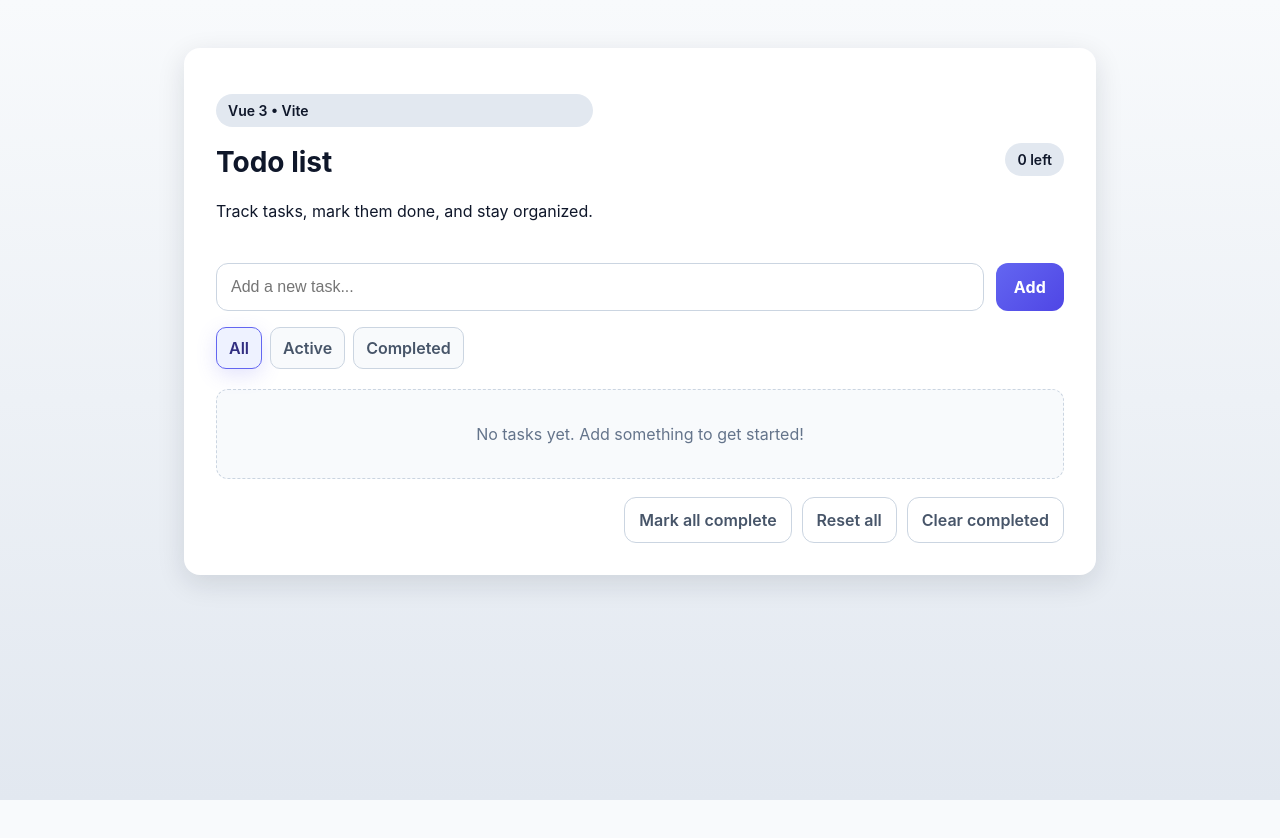
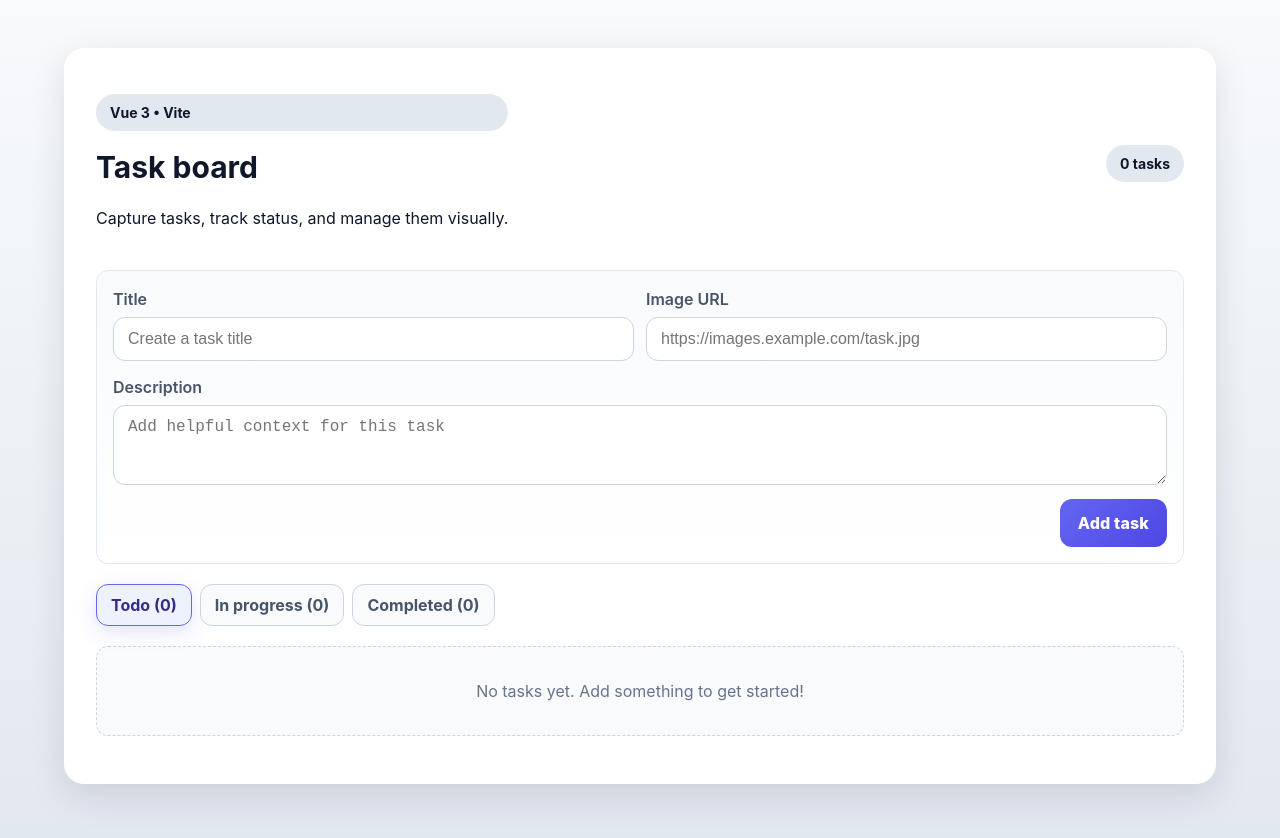
Before and after one commit to ejlex/todolist, a Vue app: page / in a window 1280 px wide. Shown: the top 838 px of the page. Before the commit the page ends 800 px from the top, so only its background shows below. Built offline with nearby package versions, Linux system fonts and the light colour scheme.

Commit message:
Revamp task board with cards and filters

```diff
--- a/src/App.vue
+++ b/src/App.vue
@@ -3,22 +3,49 @@
     <header class="heading">
       <div>
         <p class="badge">Vue 3 • Vite</p>
-        <h1>Todo list</h1>
-        <p>Track tasks, mark them done, and stay organized.</p>
+        <h1>Task board</h1>
+        <p>Capture tasks, track status, and manage them visually.</p>
       </div>
-      <div class="badge">{{ remaining }} left</div>
+      <div class="badge">{{ counts.todo }} tasks</div>
     </header>
 
-    <form class="form" @submit.prevent="addTodo">
+    <form class="form" @submit.prevent="addTask">
+      <div class="form-grid">
+        <label>
+          <span>Title</span>
           <input
-        v-model.trim="draft"
+            v-model.trim="draft.title"
             type="text"
-        name="todo"
+            name="title"
             autocomplete="off"
-        placeholder="Add a new task..."
-        aria-label="New task"
+            placeholder="Create a task title"
+            aria-label="Task title"
+            required
           />
-      <button type="submit">Add</button>
+        </label>
+        <label>
+          <span>Image URL</span>
+          <input
+            v-model.trim="draft.image"
+            type="url"
+            name="image"
+            autocomplete="off"
+            placeholder="https://images.example.com/task.jpg"
+            aria-label="Task image URL"
+          />
+        </label>
+      </div>
+      <label class="full-row">
+        <span>Description</span>
+        <textarea
+          v-model.trim="draft.description"
+          name="description"
+          rows="3"
+          placeholder="Add helpful context for this task"
+          aria-label="Task description"
+        />
+      </label>
+      <button type="submit">Add task</button>
     </form>
 
     <div class="filters" role="group" aria-label="Filter tasks">
@@ -30,120 +57,114 @@
         :class="{ active: filter === option.value }"
         @click="filter = option.value"
       >
-        {{ option.label }}
+        {{ option.label }} ({{ option.count }})
       </button>
     </div>
 
-    <ul v-if="filteredTodos.length" class="todos" aria-live="polite">
-      <TodoItem
-        v-for="todo in filteredTodos"
-        :key="todo.id"
-        :modelValue="todo"
-        @update:modelValue="updateTodo"
-        @delete="deleteTodo(todo.id)"
+    <section v-if="filteredTasks.length" class="task-grid" aria-live="polite">
+      <TaskCard
+        v-for="task in filteredTasks"
+        :key="task.id"
+        :model-value="task"
+        @update:modelValue="updateTask"
+        @delete="deleteTask(task.id)"
+        @duplicate="duplicateTask(task)"
       />
-    </ul>
+    </section>
     <p v-else class="empty">No tasks yet. Add something to get started!</p>
-
-    <div class="actions">
-      <button type="button" class="secondary-btn" @click="markAll(true)" :disabled="!todoList.length">
-        Mark all complete
-      </button>
-      <button type="button" class="secondary-btn" @click="markAll(false)" :disabled="!todoList.length">
-        Reset all
-      </button>
-      <button
-        type="button"
-        class="secondary-btn"
-        @click="clearCompleted"
-        :disabled="completed === 0"
-      >
-        Clear completed
-      </button>
-    </div>
   </main>
 </template>
 
 <script setup>
-import { computed, ref, watch } from 'vue'
-import TodoItem from './components/TodoItem.vue'
+import { computed, reactive, ref, watch } from 'vue'
+import TaskCard from './components/TaskCard.vue'
 
-const draft = ref('')
 const filter = ref('all')
-const todoList = ref(loadTodos())
+const tasks = ref(loadTasks())
 
-const filters = [
-  { label: 'All', value: 'all' },
-  { label: 'Active', value: 'active' },
-  { label: 'Completed', value: 'completed' },
-]
+const draft = reactive({
+  title: '',
+  description: '',
+  image: '',
+})
 
-function loadTodos() {
-  const saved = localStorage.getItem('todos')
+const filters = computed(() => [
+  { label: 'Todo', value: 'all', count: tasks.value.length },
+  {
+    label: 'In progress',
+    value: 'in-progress',
+    count: tasks.value.filter((task) => task.status === 'in-progress').length,
+  },
+  { label: 'Completed', value: 'completed', count: tasks.value.filter((task) => task.status === 'completed').length },
+])
+
+const counts = computed(() => ({
+  todo: tasks.value.length,
+  completed: tasks.value.filter((task) => task.status === 'completed').length,
+}))
+
+watch(
+  tasks,
+  () => {
+    localStorage.setItem('tasks', JSON.stringify(tasks.value))
+  },
+  { deep: true }
+)
+
+function loadTasks() {
+  const saved = localStorage.getItem('tasks')
   if (!saved) return []
+
   try {
     return JSON.parse(saved)
-  } catch (err) {
-    console.warn('Could not parse saved todos', err)
+  } catch (error) {
+    console.warn('Could not parse saved tasks', error)
     return []
   }
 }
 
-const persist = () => {
-  localStorage.setItem('todos', JSON.stringify(todoList.value))
+const addTask = () => {
+  if (!draft.title.trim()) return
+
+  tasks.value.unshift({
+    id: crypto.randomUUID(),
+    title: draft.title.trim(),
+    description: draft.description,
+    image: draft.image,
+    status: 'todo',
+    createdAt: new Date().toISOString(),
+  })
+
+  draft.title = ''
+  draft.description = ''
+  draft.image = ''
 }
 
-watch(
-  todoList,
-  () => {
-    persist()
-  },
-  { deep: true }
-)
-
-const addTodo = () => {
-  const text = draft.value.trim()
-  if (!text) return
-
-  todoList.value.unshift({
-    id: crypto.randomUUID(),
-    text,
-    completed: false,
-  })
-  draft.value = ''
-}
-
-const updateTodo = (updated) => {
-  const index = todoList.value.findIndex((todo) => todo.id === updated.id)
+const updateTask = (updated) => {
+  const index = tasks.value.findIndex((task) => task.id === updated.id)
   if (index !== -1) {
-    todoList.value[index] = updated
+    tasks.value[index] = updated
   }
 }
 
-const deleteTodo = (id) => {
-  const index = todoList.value.findIndex((todo) => todo.id === id)
+const deleteTask = (id) => {
+  const index = tasks.value.findIndex((task) => task.id === id)
   if (index !== -1) {
-    todoList.value.splice(index, 1)
+    tasks.value.splice(index, 1)
   }
 }
 
-const filteredTodos = computed(() => {
-  if (filter.value === 'active') return todoList.value.filter((todo) => !todo.completed)
-  if (filter.value === 'completed') return todoList.value.filter((todo) => todo.completed)
-  return todoList.value
+const duplicateTask = (task) => {
+  tasks.value.unshift({
+    ...task,
+    id: crypto.randomUUID(),
+    createdAt: new Date().toISOString(),
   })
-
-const completed = computed(() => todoList.value.filter((todo) => todo.completed).length)
-const remaining = computed(() => todoList.value.length - completed.value)
-
-const clearCompleted = () => {
-  const next = todoList.value.filter((todo) => !todo.completed)
-  todoList.value.splice(0, todoList.value.length, ...next)
 }
 
-const markAll = (value) => {
-  todoList.value.forEach((todo) => {
-    todo.completed = value
+const filteredTasks = computed(() => {
+  if (filter.value === 'in-progress') return tasks.value.filter((task) => task.status === 'in-progress')
+  if (filter.value === 'completed') return tasks.value.filter((task) => task.status === 'completed')
+  return tasks.value
 })
-}
 </script>
--- a/src/assets/main.css
+++ b/src/assets/main.css
@@ -1,15 +1,15 @@
 @import './base.css';
 
 #app {
-  max-width: 960px;
+  max-width: 1200px;
   margin: 0 auto;
   padding: 48px 24px 64px;
 }
 
 .app-shell {
-  background: white;
-  border-radius: 16px;
-  box-shadow: 0 8px 28px rgba(15, 23, 42, 0.12);
+  background: #ffffff;
+  border-radius: 20px;
+  box-shadow: 0 12px 36px rgba(15, 23, 42, 0.12);
   padding: 32px;
 }
 
@@ -22,27 +22,48 @@
 }
 
 .heading h1 {
-  font-size: 28px;
+  font-size: 30px;
   margin: 0;
 }
 
 .badge {
   background: #e2e8f0;
   color: #0f172a;
-  font-weight: 600;
-  padding: 6px 12px;
+  font-weight: 700;
+  padding: 8px 14px;
   border-radius: 999px;
   font-size: 14px;
 }
 
 .form {
   display: flex;
-  gap: 12px;
-  margin-bottom: 16px;
+  flex-direction: column;
+  gap: 14px;
+  margin-bottom: 20px;
+  padding: 16px;
+  border: 1px solid #e2e8f0;
+  border-radius: 12px;
+  background: linear-gradient(180deg, #f8fafc 0%, #ffffff 100%);
 }
 
-.form input {
-  flex: 1;
+.form-grid {
+  display: grid;
+  grid-template-columns: repeat(auto-fit, minmax(240px, 1fr));
+  gap: 12px;
+}
+
+.form label {
+  display: flex;
+  flex-direction: column;
+  gap: 6px;
+  font-weight: 600;
+  color: #475569;
+}
+
+.form input,
+.form textarea,
+.form select {
+  width: 100%;
   padding: 12px 14px;
   font-size: 16px;
   border: 1px solid #cbd5e1;
@@ -51,19 +72,22 @@
   transition: border-color 0.2s ease, box-shadow 0.2s ease;
 }
 
-.form input:focus {
+.form input:focus,
+.form textarea:focus,
+.form select:focus {
   border-color: #6366f1;
   box-shadow: 0 0 0 4px rgba(99, 102, 241, 0.18);
 }
 
 .form button {
+  align-self: flex-end;
   background: linear-gradient(135deg, #6366f1, #4f46e5);
   color: white;
   border: none;
   padding: 12px 18px;
   border-radius: 12px;
   cursor: pointer;
-  font-weight: 700;
+  font-weight: 800;
   letter-spacing: 0.01em;
   transition: transform 0.08s ease, box-shadow 0.15s ease;
 }
@@ -82,12 +106,12 @@
 
 .filter-btn {
   border: 1px solid #cbd5e1;
-  padding: 8px 12px;
-  border-radius: 10px;
+  padding: 8px 14px;
+  border-radius: 12px;
   background: #f8fafc;
   cursor: pointer;
   transition: all 0.15s ease;
-  font-weight: 600;
+  font-weight: 700;
   color: #475569;
 }
 
@@ -98,10 +122,10 @@
   box-shadow: 0 6px 20px rgba(99, 102, 241, 0.18);
 }
 
-.todos {
-  display: flex;
-  flex-direction: column;
-  gap: 12px;
+.task-grid {
+  display: grid;
+  grid-template-columns: repeat(auto-fit, minmax(260px, 1fr));
+  gap: 16px;
 }
 
 .empty {
@@ -113,26 +137,6 @@
   background: #f8fafc;
 }
 
-.actions {
-  display: flex;
-  gap: 10px;
-  margin-top: 18px;
-  justify-content: flex-end;
+a {
+  color: inherit;
 }
-
-.secondary-btn {
-  background: white;
-  border: 1px solid #cbd5e1;
-  padding: 10px 14px;
-  border-radius: 12px;
-  cursor: pointer;
-  font-weight: 600;
-  color: #475569;
-  transition: background 0.15s ease, color 0.15s ease, border 0.15s ease;
-}
-
-.secondary-btn:hover {
-  background: #f1f5f9;
-  color: #0f172a;
-  border-color: #94a3b8;
-}
--- /dev/null
+++ b/src/components/TaskCard.vue
@@ -0,0 +1,257 @@
+<template>
+  <article class="task-card" :class="statusClass">
+    <div class="card-media" v-if="previewImage">
+      <img :src="previewImage" alt="Task visual" loading="lazy" />
+    </div>
+    <div class="card-body">
+      <header class="card-head">
+        <div>
+          <p class="status-pill">{{ statusLabel }}</p>
+          <p class="created">Created {{ formattedDate }}</p>
+        </div>
+        <button class="chip" type="button" @click="cycleStatus">{{ nextStatusLabel }}</button>
+      </header>
+
+      <div v-if="editing" class="card-form">
+        <label>
+          <span>Title</span>
+          <input v-model.trim="draft.title" type="text" required />
+        </label>
+        <label>
+          <span>Description</span>
+          <textarea v-model.trim="draft.description" rows="3" />
+        </label>
+        <label>
+          <span>Image URL</span>
+          <input v-model.trim="draft.image" type="url" />
+        </label>
+        <label>
+          <span>Status</span>
+          <select v-model="draft.status">
+            <option v-for="option in statuses" :key="option.value" :value="option.value">{{ option.label }}</option>
+          </select>
+        </label>
+      </div>
+      <div v-else class="card-content">
+        <h3>{{ modelValue.title }}</h3>
+        <p class="description">{{ modelValue.description || 'No description provided yet.' }}</p>
+      </div>
+
+      <div class="card-actions">
+        <button class="ghost" type="button" @click="$emit('duplicate')">Add</button>
+        <button class="primary" type="button" @click="toggleEdit">{{ editing ? 'Save' : 'Edit' }}</button>
+        <button class="danger" type="button" @click="$emit('delete')">Remove</button>
+      </div>
+    </div>
+  </article>
+</template>
+
+<script setup>
+import { computed, reactive, ref, watch } from 'vue'
+
+const props = defineProps({
+  modelValue: {
+    type: Object,
+    required: true,
+  },
+})
+
+const emit = defineEmits(['update:modelValue', 'delete', 'duplicate'])
+const editing = ref(false)
+
+const draft = reactive({ ...props.modelValue })
+
+const statuses = [
+  { value: 'todo', label: 'Todo' },
+  { value: 'in-progress', label: 'In progress' },
+  { value: 'completed', label: 'Completed' },
+]
+
+const formattedDate = computed(() => new Date(props.modelValue.createdAt).toLocaleString())
+const previewImage = computed(() => draft.image || props.modelValue.image || '')
+const statusLabel = computed(() => statuses.find((status) => status.value === props.modelValue.status)?.label || 'Todo')
+const nextStatusLabel = computed(() => {
+  if (props.modelValue.status === 'todo') return 'Start progress'
+  if (props.modelValue.status === 'in-progress') return 'Mark complete'
+  return 'Reopen'
+})
+const statusClass = computed(() => `status-${props.modelValue.status}`)
+
+watch(
+  () => props.modelValue,
+  (value) => {
+    Object.assign(draft, value)
+  }
+)
+
+const cycleStatus = () => {
+  const next =
+    props.modelValue.status === 'todo'
+      ? 'in-progress'
+      : props.modelValue.status === 'in-progress'
+        ? 'completed'
+        : 'in-progress'
+  emit('update:modelValue', { ...props.modelValue, status: next })
+}
+
+const toggleEdit = () => {
+  if (editing.value) {
+    emit('update:modelValue', { ...props.modelValue, ...draft })
+    editing.value = false
+    return
+  }
+
+  editing.value = true
+}
+</script>
+
+<style scoped>
+.task-card {
+  display: flex;
+  flex-direction: column;
+  border: 1px solid #e2e8f0;
+  border-radius: 14px;
+  overflow: hidden;
+  background: #ffffff;
+  box-shadow: 0 8px 24px rgba(15, 23, 42, 0.08);
+  min-height: 100%;
+}
+
+.card-media {
+  width: 100%;
+  height: 160px;
+  background: #f8fafc;
+  display: flex;
+  align-items: center;
+  justify-content: center;
+}
+
+.card-media img {
+  width: 100%;
+  height: 100%;
+  object-fit: cover;
+}
+
+.card-body {
+  display: flex;
+  flex-direction: column;
+  gap: 12px;
+  padding: 16px;
+}
+
+.card-head {
+  display: flex;
+  align-items: center;
+  justify-content: space-between;
+  gap: 12px;
+}
+
+.status-pill {
+  margin: 0;
+  font-weight: 700;
+  color: #1e293b;
+}
+
+.created {
+  margin: 4px 0 0;
+  color: #64748b;
+  font-size: 13px;
+}
+
+.chip {
+  border: 1px solid #cbd5e1;
+  padding: 8px 12px;
+  border-radius: 999px;
+  background: #f8fafc;
+  cursor: pointer;
+  font-weight: 700;
+  color: #475569;
+}
+
+.card-content h3 {
+  margin: 0 0 6px;
+  font-size: 20px;
+  color: #0f172a;
+}
+
+.description {
+  margin: 0;
+  color: #475569;
+  line-height: 1.5;
+}
+
+.card-form {
+  display: flex;
+  flex-direction: column;
+  gap: 10px;
+}
+
+.card-form label {
+  display: flex;
+  flex-direction: column;
+  gap: 6px;
+  font-weight: 600;
+  color: #475569;
+}
+
+.card-form input,
+.card-form textarea,
+.card-form select {
+  width: 100%;
+  padding: 10px 12px;
+  border: 1px solid #cbd5e1;
+  border-radius: 12px;
+  font-size: 15px;
+}
+
+.card-actions {
+  display: flex;
+  justify-content: space-between;
+  gap: 8px;
+}
+
+.card-actions button {
+  flex: 1;
+  border: none;
+  padding: 10px 12px;
+  border-radius: 10px;
+  font-weight: 700;
+  cursor: pointer;
+  transition: transform 0.08s ease, box-shadow 0.15s ease;
+}
+
+.card-actions button:hover {
+  transform: translateY(-1px);
+  box-shadow: 0 8px 18px rgba(0, 0, 0, 0.08);
+}
+
+.ghost {
+  background: #f8fafc;
+  color: #0f172a;
+  border: 1px solid #cbd5e1;
+}
+
+.primary {
+  background: linear-gradient(135deg, #6366f1, #4f46e5);
+  color: #ffffff;
+}
+
+.danger {
+  background: #fee2e2;
+  color: #b91c1c;
+  border: 1px solid #fecdd3;
+}
+
+.status-in-progress {
+  border-color: #c7d2fe;
+}
+
+.status-completed {
+  border-color: #bbf7d0;
+  background: #f0fdf4;
+}
+
+.status-todo {
+  border-color: #e2e8f0;
+}
+</style>
```
Lines whose indentation alone changed are shown as unchanged.
